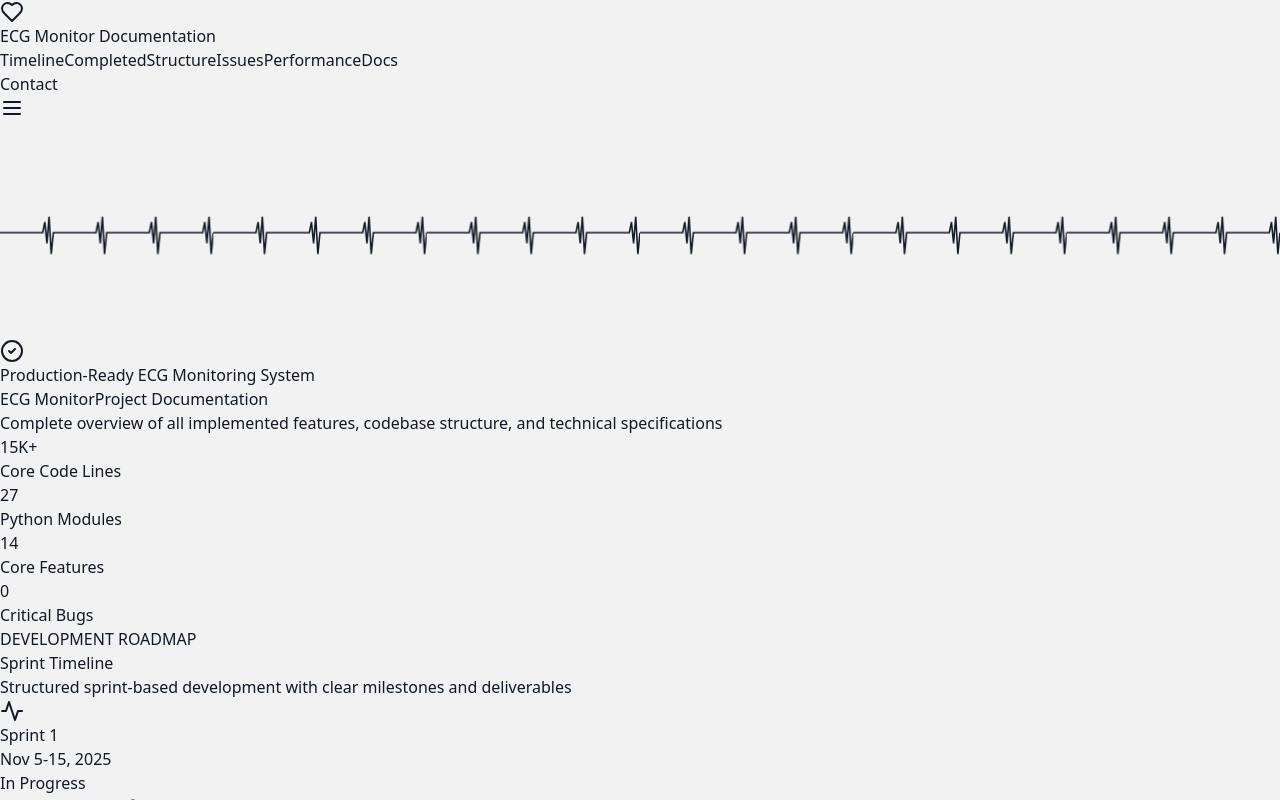
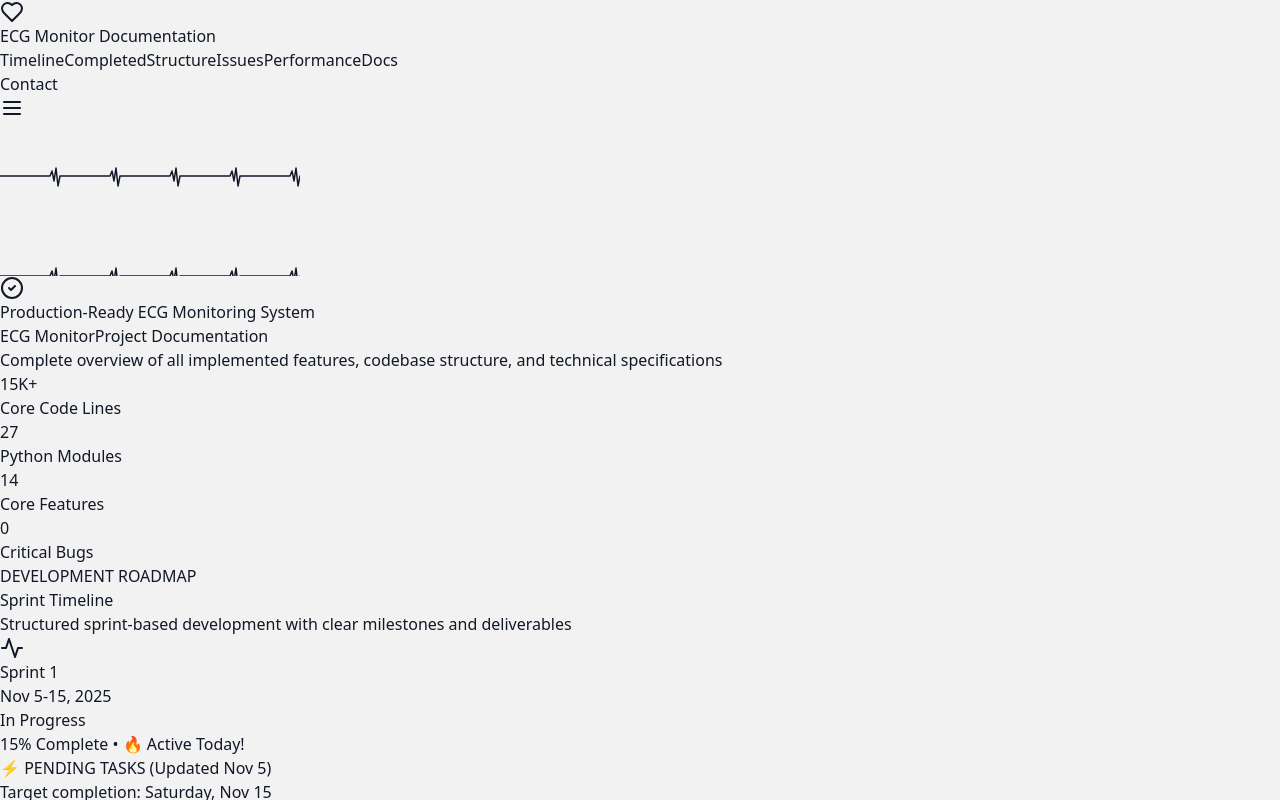
Before and after one commit to DivyansghDMK/ECGWeb, a React (Vite) app: page / in a window 1280 px wide. Shown: the top 800 px of the page. Built offline with nearby package versions, Linux system fonts and the light colour scheme.

Commit message:
Fix ECG waveform cropping: adjust SVG viewBox and pattern size for proper display

```diff
--- a/src/App.tsx
+++ b/src/App.tsx
@@ -121,12 +121,12 @@ function App() {
       {/* Hero */}
       <section className="relative overflow-hidden bg-gradient-to-br from-orange-500 via-orange-600 to-red-600 text-white py-24">
         {/* Stable ECG Waveform Background Pattern */}
-        <div className="absolute inset-0 opacity-15">
-          <svg className="w-full h-full" viewBox="0 0 1200 200" preserveAspectRatio="xMidYMid slice">
+        <div className="absolute inset-0 opacity-15 pointer-events-none">
+          <svg className="w-full h-full" preserveAspectRatio="none">
             <defs>
-              <pattern id="ecg-pattern" x="0" y="0" width="200" height="200" patternUnits="userSpaceOnUse">
-                <path d="M0,100 L40,100 L42,90 L44,110 L46,85 L48,120 L50,100 L90,100 L92,90 L94,110 L96,85 L98,120 L100,100 L140,100 L142,90 L144,110 L146,85 L148,120 L150,100 L190,100 L192,90 L194,110 L196,85 L198,120 L200,100"
-                      stroke="currentColor" strokeWidth="1.5" fill="none" className="text-white"/>
+              <pattern id="ecg-pattern" x="0" y="0" width="300" height="100" patternUnits="userSpaceOnUse">
+                <path d="M0,50 L50,50 L52,45 L54,55 L56,42 L58,60 L60,50 L110,50 L112,45 L114,55 L116,42 L118,60 L120,50 L170,50 L172,45 L174,55 L176,42 L178,60 L180,50 L230,50 L232,45 L234,55 L236,42 L238,60 L240,50 L290,50 L292,45 L294,55 L296,42 L298,60 L300,50"
+                      stroke="currentColor" strokeWidth="1.5" fill="none" className="text-white" strokeLinecap="round" strokeLinejoin="round"/>
               </pattern>
             </defs>
             <rect width="100%" height="100%" fill="url(#ecg-pattern)"/>
```
